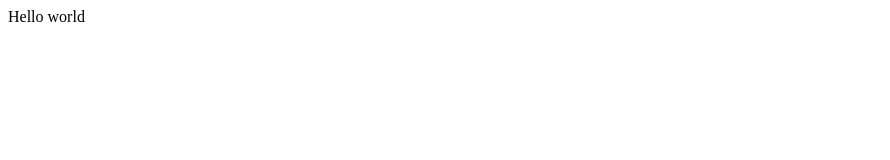
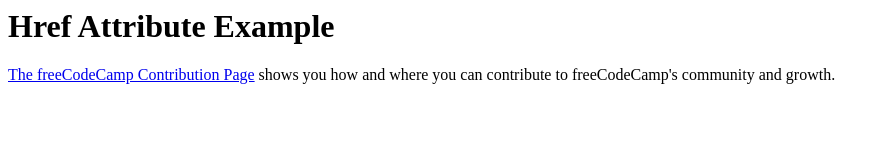
Before and after one commit to moshiurmurshed/balpakna.github.io, a plain HTML site: page index.html in a window 1280 px wide. Shown: the whole page, without its empty margins (0-890 px from the left). Drawn offline with Linux system fonts and the light colour scheme.

Commit message:
Update index.html

```diff
--- a/index.html
+++ b/index.html
@@ -1,2 +1,11 @@
-
-<p>Hello world</p>
+<html>
+  <head>
+    <title>Href Attribute Example</title>
+  </head>
+  <body>
+    <h1>Href Attribute Example</h1>
+    <p>
+      <a href="https://www.freecodecamp.org/contribute/">The freeCodeCamp Contribution Page</a> shows you how and where you can contribute to freeCodeCamp's community and growth.
+    </p>
+  </body>
+</html>
```
